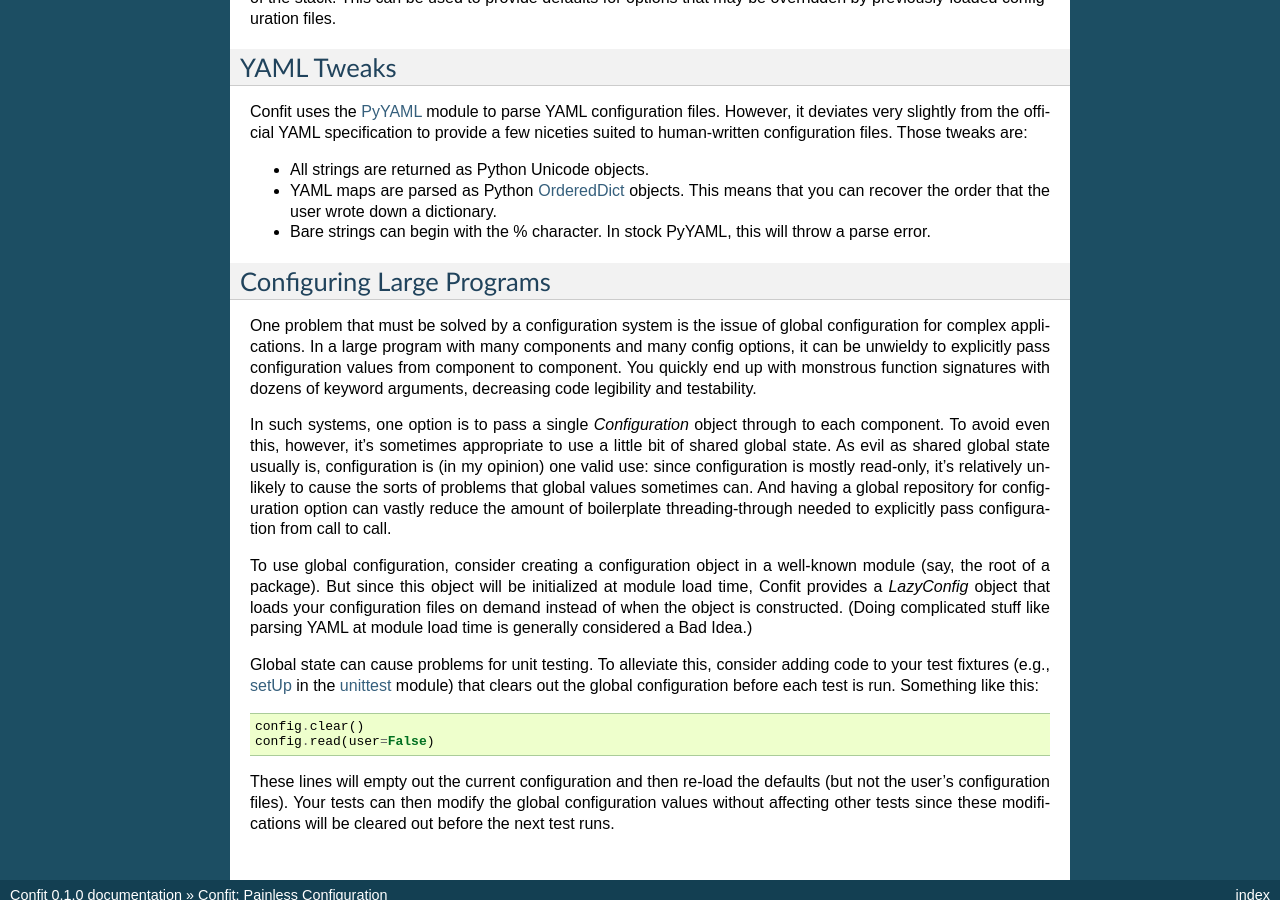
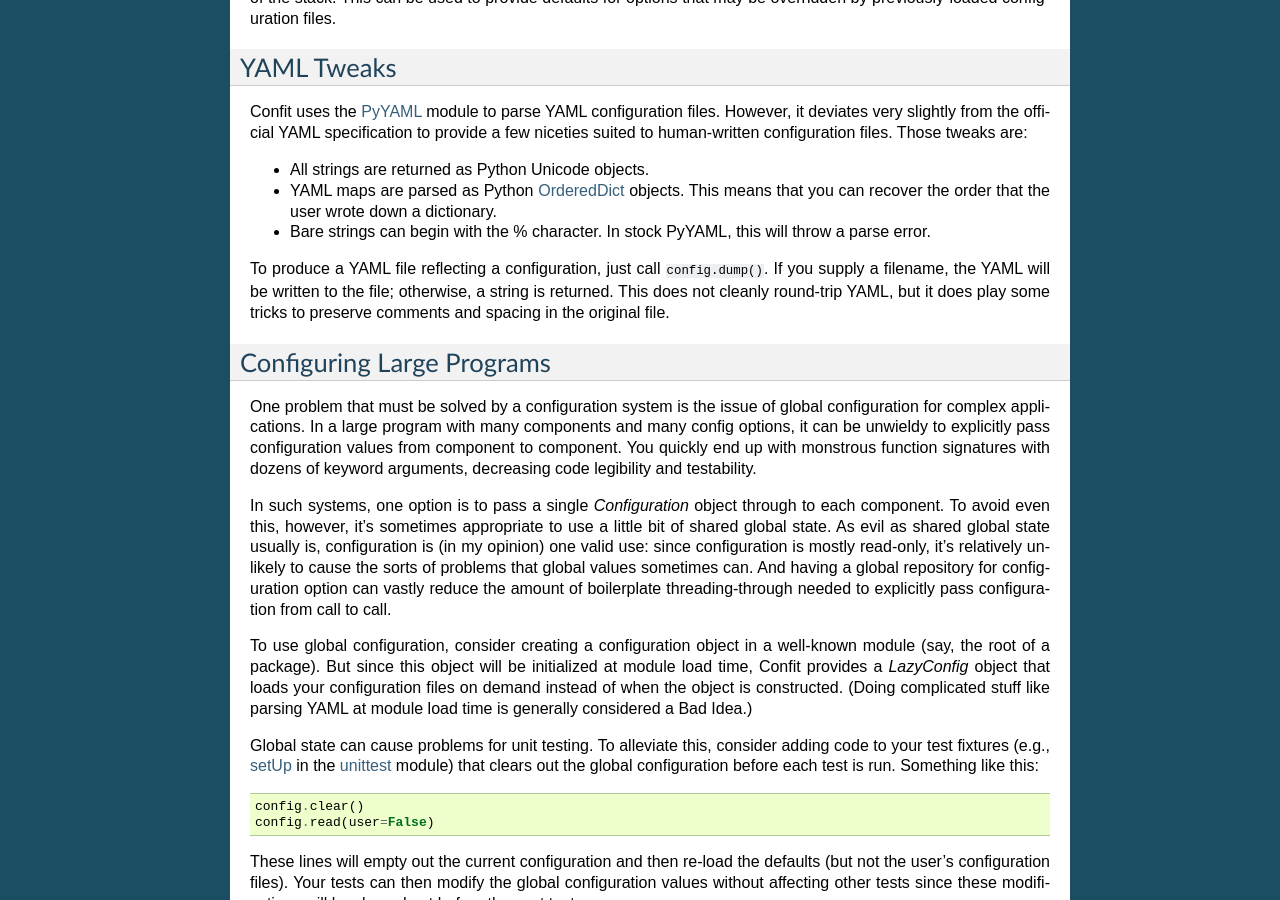
Before and after one commit to beetbox/confuse, a Sphinx documentation site: the page built from docs/index.rst, in a window 1280 px wide and 900 px high, scrolled down 3742 px. Built offline with Sphinx 7.4.7, drawn with Linux system fonts in a browser that asks for light colours.

Commit message:
#1: fix a bug I added and add doc paragraph

```diff
--- a/confit.py
+++ b/confit.py
@@ -814,7 +814,7 @@
                     and self[key].get() == default_conf[key]):
                 continue
             try:
-                out_dict[key] = self[key].as_ordereddict()
+                out_dict[key] = self[key].flatten()
             except ConfigTypeError:
                 out_dict[key] = self[key].get()
 
--- a/docs/index.rst
+++ b/docs/index.rst
@@ -274,6 +274,12 @@
 
 .. _OrderedDict: http://docs.python.org/2/library/collections.html#collections.OrderedDict
 
+To produce a YAML file reflecting a configuration, just call
+``config.dump()``. If you supply a filename, the YAML will be written to the
+file; otherwise, a string is returned. This does not cleanly round-trip YAML,
+but it does play some tricks to preserve comments and spacing in the original
+file.
+
 
 Configuring Large Programs
 --------------------------
```
